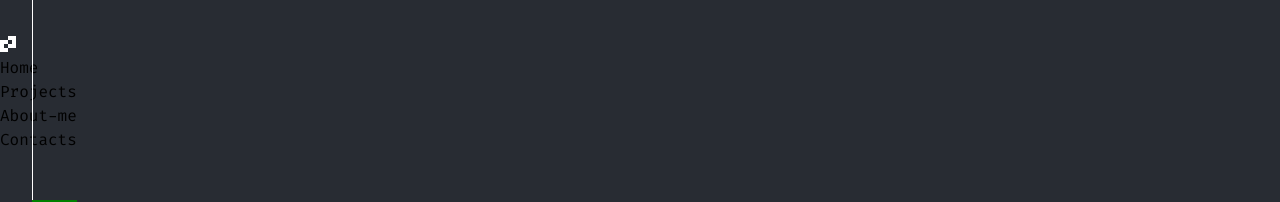
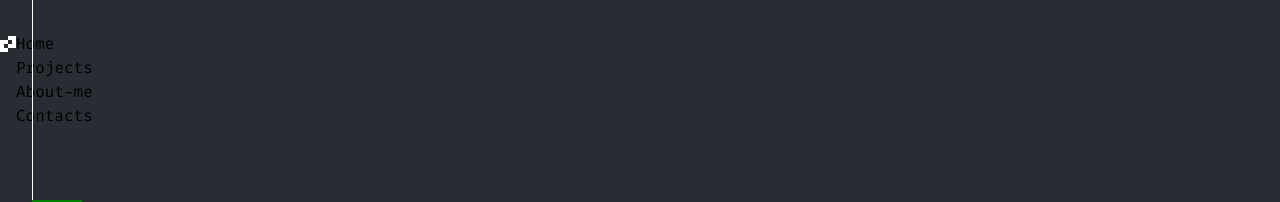
Before and after one commit to johannes-code/portfolio_v2, a React (Vite) app: page / in a window 1280 px wide. Shown: the top 202 px of the page. Built offline with nearby package versions, Linux system fonts and the light colour scheme.

Commit message:
tried to change some settings

```diff
--- a/src/components/header/header.module.css
+++ b/src/components/header/header.module.css
@@ -5,6 +5,9 @@
   position: fixed;
 }
 .container {
+  width: 100vw;
+  display: flex;
+  flex-direction: row;
 }
 
 .logoImage {
```
